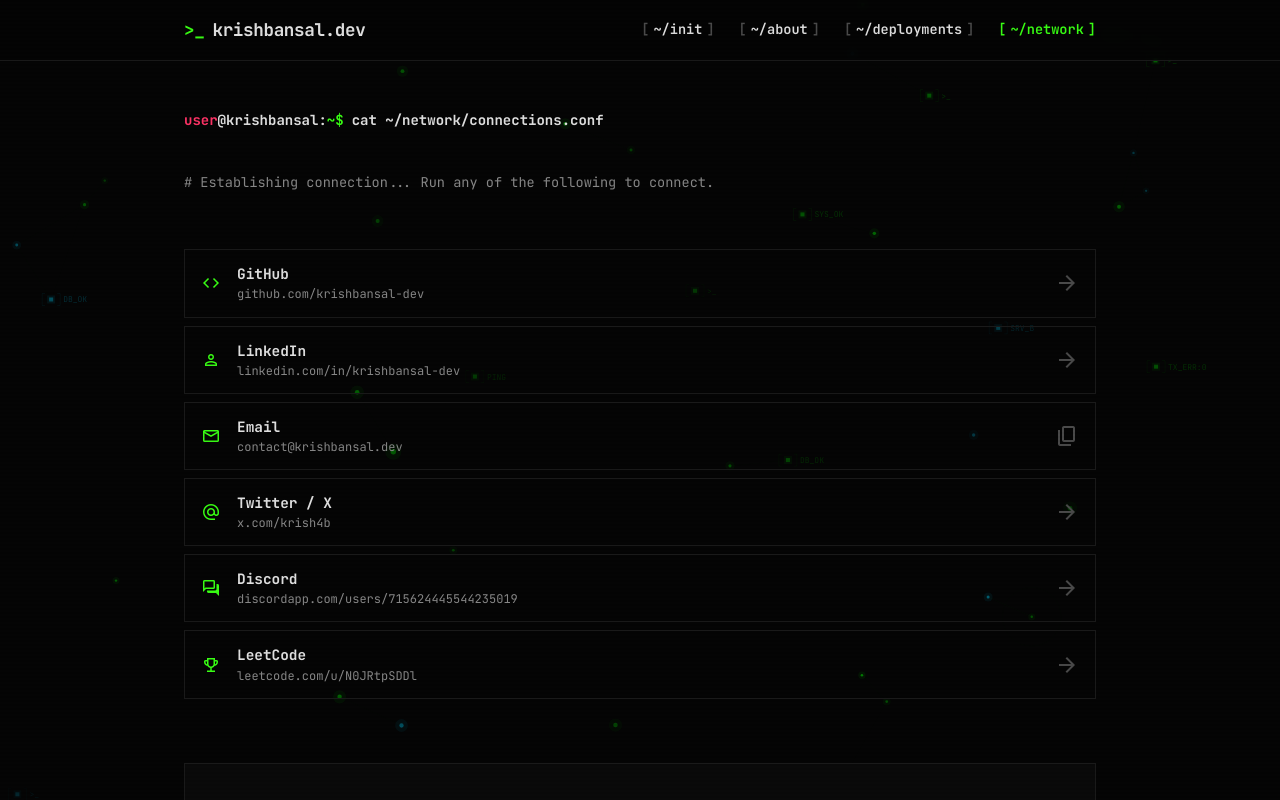
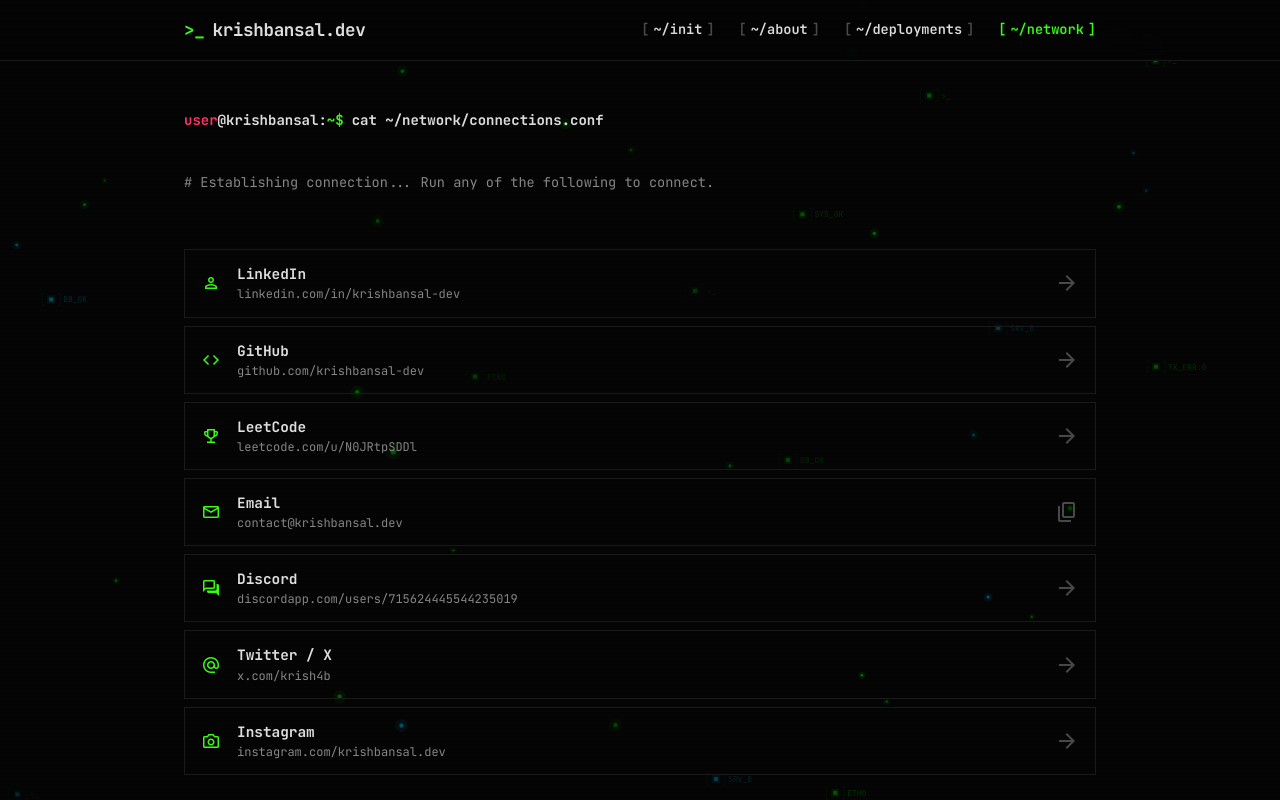
Before and after one commit to krishbansal-dev/krishbansal.dev, a React (Vite) app: page /network in a window 1280 px wide. Shown: the top 800 px of the page. Built offline with nearby package versions, Linux system fonts and the light colour scheme.

Commit message:
feat: add Instagram and logically group connections into a professional-to-social hierarchy

```diff
--- a/index.html
+++ b/index.html
@@ -61,7 +61,8 @@
       ],
       "sameAs": [
         "https://github.com/krishbansal-dev",
-        "https://www.linkedin.com/in/krishbansal-dev/"
+        "https://www.linkedin.com/in/krishbansal-dev/",
+        "https://www.instagram.com/krishbansal.dev/"
       ],
       "email": "contact@krishbansal.dev",
       "mainEntityOfPage": {
--- a/src/pages/NetworkPage.jsx
+++ b/src/pages/NetworkPage.jsx
@@ -4,6 +4,13 @@
 import usePageMeta from '../hooks/usePageMeta'
 
 const links = [
+  {
+    label: 'LinkedIn',
+    href: 'https://www.linkedin.com/in/krishbansal-dev/',
+    icon: 'person',
+    desc: 'linkedin.com/in/krishbansal-dev',
+    type: 'link',
+  },
   {
     label: 'GitHub',
     href: 'https://github.com/krishbansal-dev',
@@ -12,10 +19,10 @@
     type: 'link',
   },
   {
-    label: 'LinkedIn',
-    href: 'https://www.linkedin.com/in/krishbansal-dev/',
-    icon: 'person',
-    desc: 'linkedin.com/in/krishbansal-dev',
+    label: 'LeetCode',
+    href: 'https://leetcode.com/u/N0JRtpSDDl/',
+    icon: 'trophy',
+    desc: 'leetcode.com/u/N0JRtpSDDl',
     type: 'link',
   },
   {
@@ -27,6 +34,13 @@
     copyValue: 'contact@krishbansal.dev',
   },
   {
+    label: 'Discord',
+    href: 'https://discordapp.com/users/715624445544235019',
+    icon: 'forum',
+    desc: 'discordapp.com/users/715624445544235019',
+    type: 'link',
+  },
+  {
     label: 'Twitter / X',
     href: 'https://x.com/krish4b',
     icon: 'alternate_email',
@@ -34,17 +48,10 @@
     type: 'link',
   },
   {
-    label: 'Discord',
-    href: 'https://discordapp.com/users/715624445544235019',
-    icon: 'forum',
-    desc: 'discordapp.com/users/715624445544235019',
-    type: 'link',
-  },
-  {
-    label: 'LeetCode',
-    href: 'https://leetcode.com/u/N0JRtpSDDl/',
-    icon: 'trophy',
-    desc: 'leetcode.com/u/N0JRtpSDDl',
+    label: 'Instagram',
+    href: 'https://www.instagram.com/krishbansal.dev/',
+    icon: 'photo_camera',
+    desc: 'instagram.com/krishbansal.dev',
     type: 'link',
   },
 ]
```
